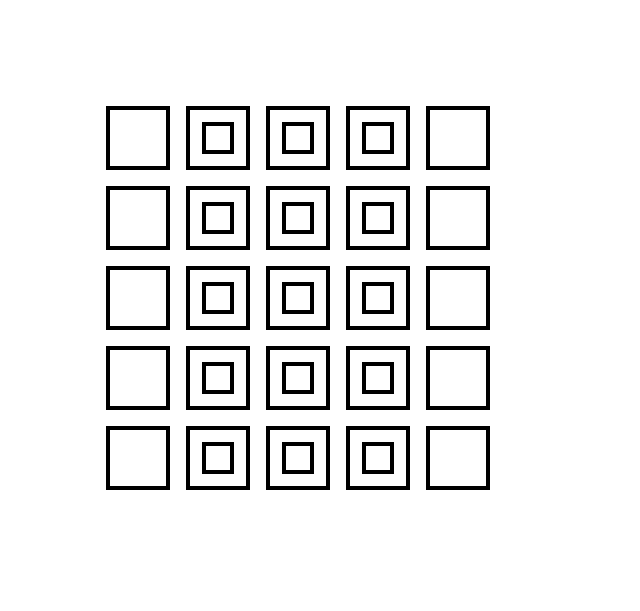
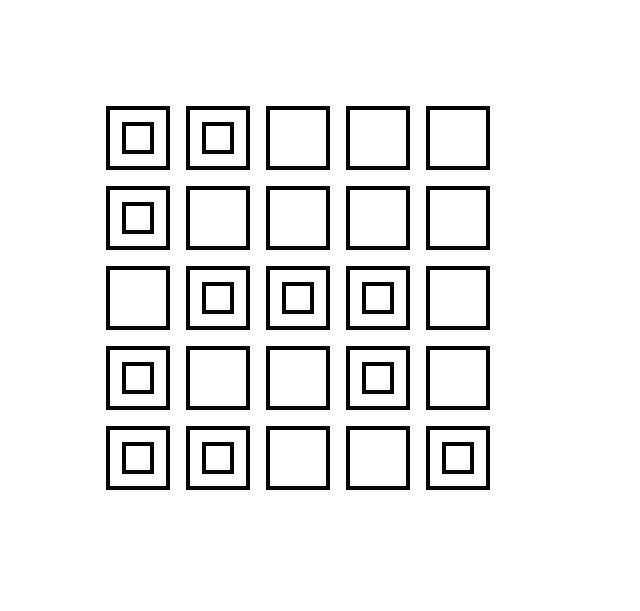
Before and after one commit to drscarbro/creative-coding, a plain HTML site: page arrays-and-loops/index.htm in a window 1280 px wide. Shown: the whole page, without its empty margins (0-640 px from the left). Drawn offline with Linux system fonts and the light colour scheme.

Commit message:
removes 2nd, 3rd, and 4th col only conditional. draws small square in any square when random is > 0.50

```diff
--- a/arrays-and-loops/index.htm
+++ b/arrays-and-loops/index.htm
@@ -26,7 +26,7 @@
                 context.rect(x, y, width, height);
                 context.stroke();
                 // draw small square in 2nd, 3rd, and 4th cols only
-                if(i > 0 && i < 4){
+                if(Math.random() > 0.50){
                     // draw a small square inside the first
                     context.beginPath();
                     context.rect(x + (padding/2), y + (padding/2), width - padding, height - padding);
```
